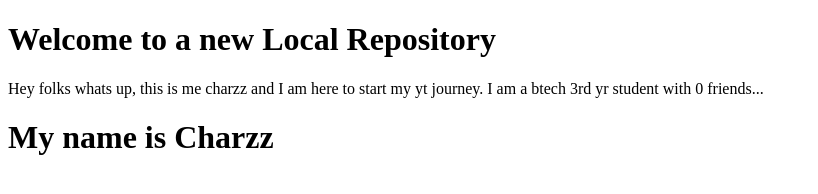
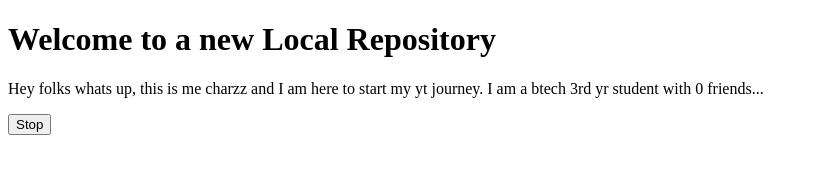
Before and after one commit to tiruveedhula-charuhasini/Local-Repo, a plain HTML site: page index.html in a window 1280 px wide. Shown: the whole page, without its empty margins (0-818 px from the left). Drawn offline with Linux system fonts and the light colour scheme.

Commit message:
added a button stop

```diff
--- a/index.html
+++ b/index.html
@@ -11,6 +11,6 @@
       Hey folks whats up, this is me charzz and I am here to start my yt
       journey. I am a btech 3rd yr student with 0 friends...
     </p>
-    <h1>My name is Charzz</h1>
+    <button onclick="alert('Byee!')">Stop</button>
   </body>
 </html>
```
